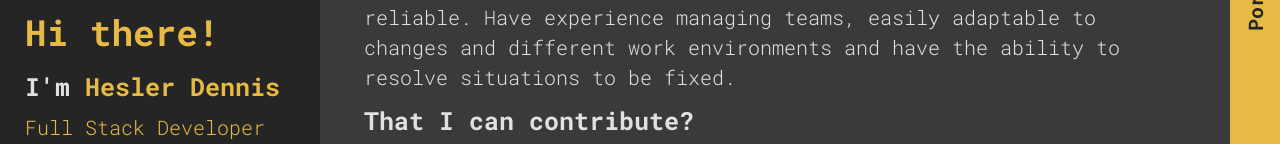
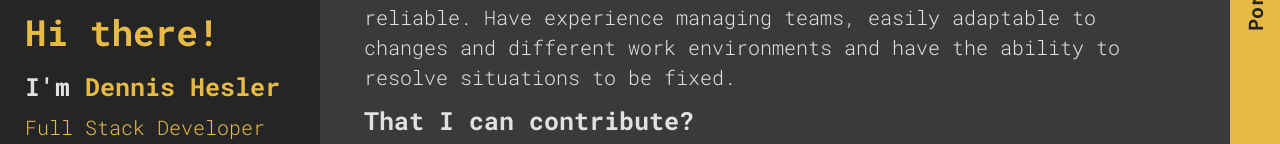
Before and after one commit to Dennish02/Portfolio, a Next.js app: page / in a window 1280 px wide. Shown: the part 423-567 px from the top of the page. Built offline with nearby package versions, Linux system fonts and the light colour scheme.

Commit message:
arreglo nombre

```diff
--- a/componentes/Sidebar.js
+++ b/componentes/Sidebar.js
@@ -14,7 +14,7 @@ export default function Sidebar() {
     />
     <div className='perfil-texto'>
         <h2>Hi there!</h2>
-        <h3>I'm <span className='nombre'>Hesler Dennis</span></h3>
+        <h3>I'm <span className='nombre'>Dennis Hesler</span></h3>
         <p className='carrera'>Full Stack Developer</p>
         <div className='ubicacion'>
           <svg xmlns="http://www.w3.org/2000/svg"
--- a/layout/Layout.js
+++ b/layout/Layout.js
@@ -9,7 +9,7 @@ export default function Layout({children}) {
   return (
     <>
     <Head>
-    <title> Hesler Dennis</title>
+    <title>Dennis Hesler</title>
     <meta name='description' content='Portfolio Hesler Dennis'/>
     </Head>
     <section className='estructura'>
```
